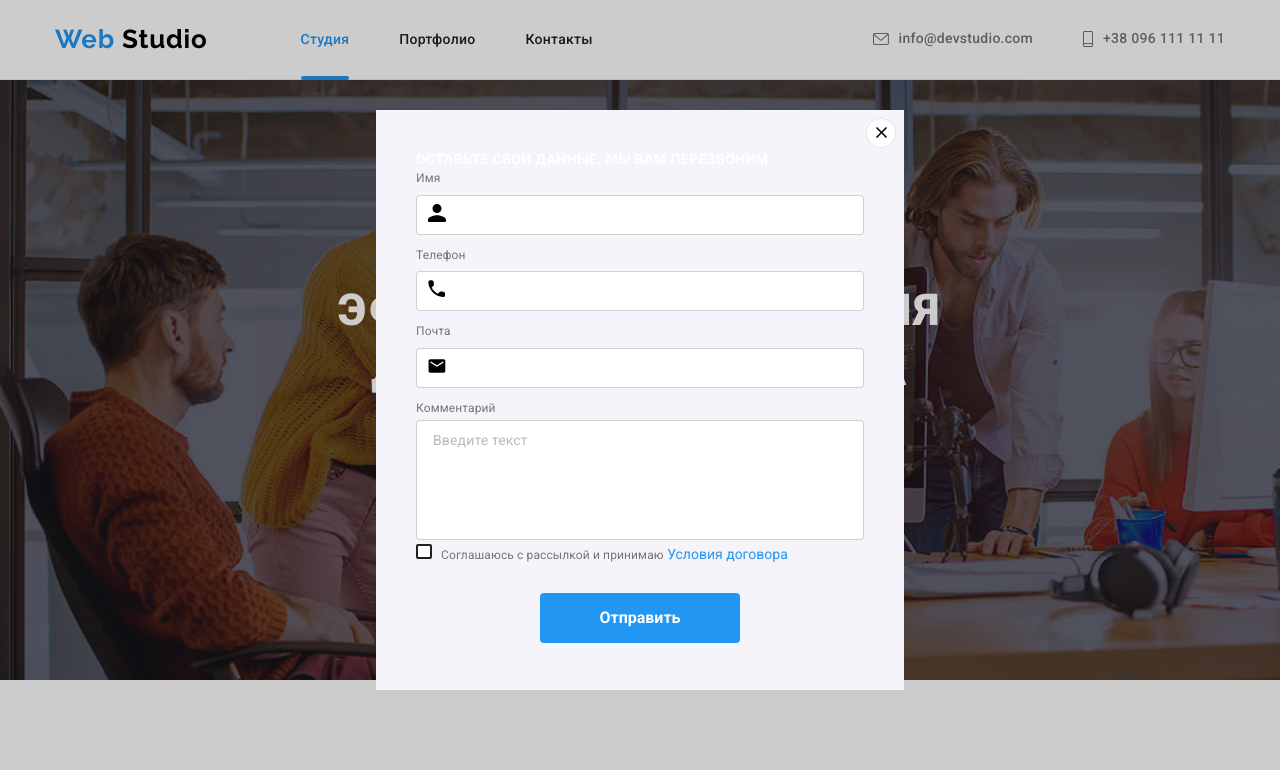
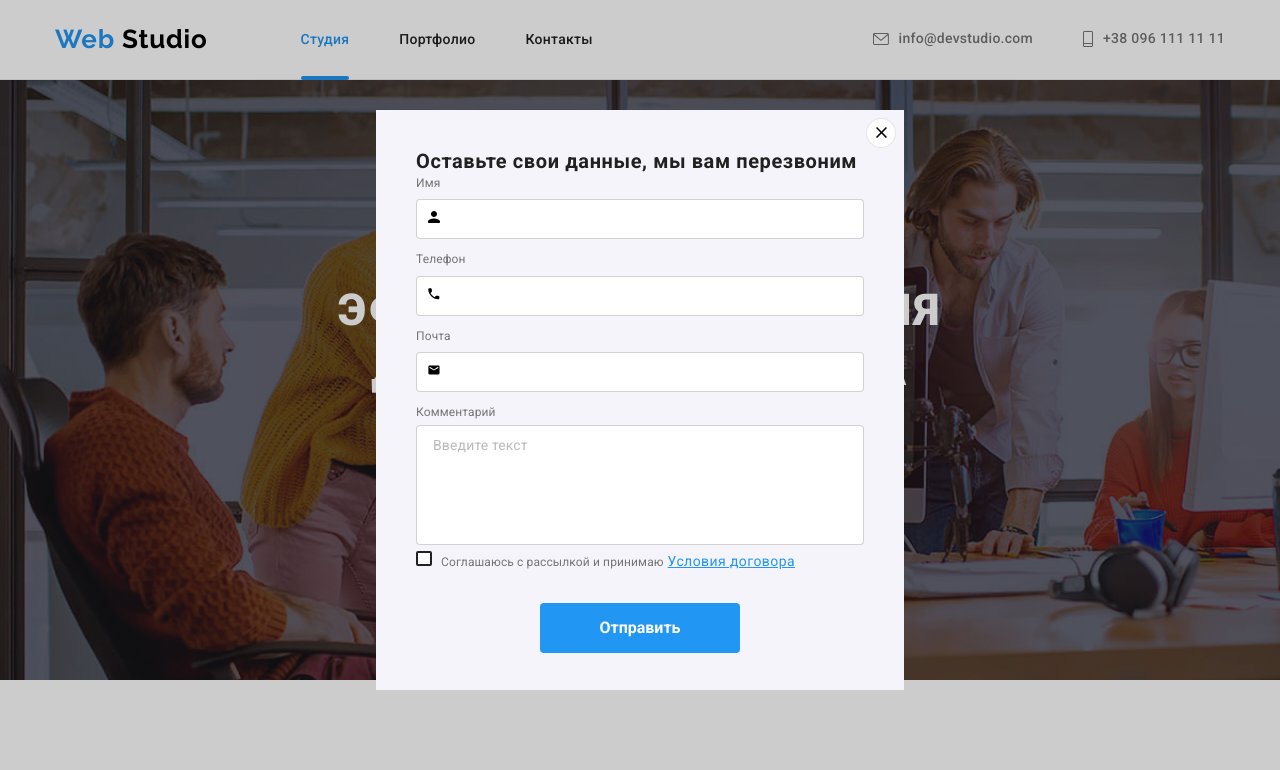
Before and after one commit to Dartantyana/goit-markup-hw-06, a plain HTML site: page index.html in a window 1280 px wide. Both pictures are taken after a click on the button "Заказать услугу". Shown: the top 770 px of the page. Drawn offline with nearby package versions, Linux system fonts and the light colour scheme.

Commit message:
repost HW6

```diff
--- a/css/styles.css
+++ b/css/styles.css
@@ -755,8 +755,8 @@ body {
 
 .image-wrapper {
   position: absolute;
-  width: 18px;
-  height: 18px;
+  width: 12px;
+  height: 12px;
   color: rgba(33, 33, 33, 1);
   top: 50%;
   left: 12px;
@@ -809,6 +809,16 @@ body {
   font-size: 14px;
   display: block;
   align-items: center;
+  font-family: 'Roboto';
+  font-style: normal;
+  font-weight: 400;
+  font-size: 14px;
+  line-height: 24px;
+  /* identical to box height, or 171% */
+
+  letter-spacing: 0.03em;
+
+  color: #757575;
 }
 
 .contact-form-checkbox-label::before {
@@ -826,7 +836,7 @@ body {
 .contact-form-checkbox:checked + .contact-form-checkbox-label::before {
   background-color: var(--accent-color);
   border: var(--accent-color);
-  background-image: url("/img/icon.svg");
+  background-image: url("./img/icon.svg");
 }
 
 .visually-hidden {
@@ -859,7 +869,7 @@ body {
   padding: 10px 32px;
 }
 
-.form-title {
+.modal-form-title {
   font-family: "Roboto";
   font-style: normal;
   font-weight: 700;
--- a/index.html
+++ b/index.html
@@ -490,7 +490,7 @@
         </button>
 
 <form action="" class="contact-form">
-  <b class="form-title">Оставьте свои данные, мы вам перезвоним</b>
+  <b class="modal-form-title">Оставьте свои данные, мы вам перезвоним</b>
 
 <label class="contact-form-field"><span class="contact-form-text">Имя</span>
   <span class="contact-form-input-wrapper">
@@ -526,7 +526,7 @@
 
 <div class="contact-form-checkbox-wrapper">
 <input id="policy-checkbox" name="accept-policy" type="checkbox" class="contact-form-checkbox visually-hidden" required>
-<label for="policy-checkbox" class="contact-form-checkbox-label"><span class="contact-form-text">Соглашаюсь с рассылкой и принимаю</span> <a href="" class="link form-link">Условия договора</a></label>
+<label for="policy-checkbox" class="contact-form-checkbox-label"><span class="contact-form-text">Соглашаюсь с рассылкой и принимаю</span> <a href="" class="form-link">Условия договора</a></label>
 </div>
 <button type="submit" class="contact-form-submit-btn">Отправить</button>
 </form>
```
